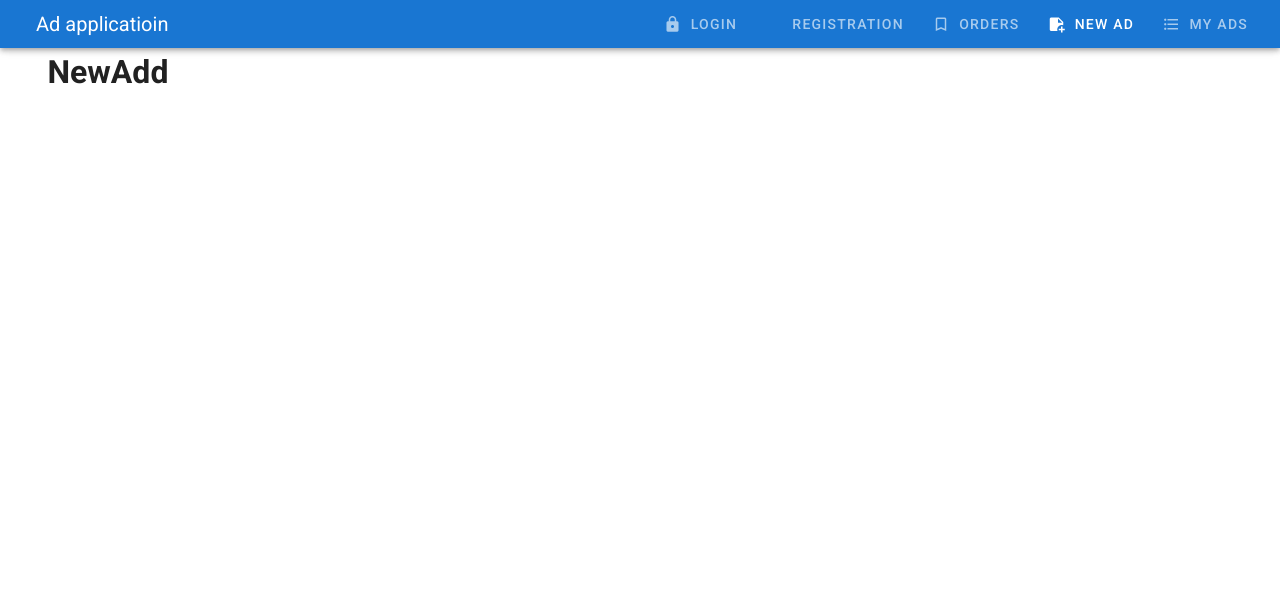
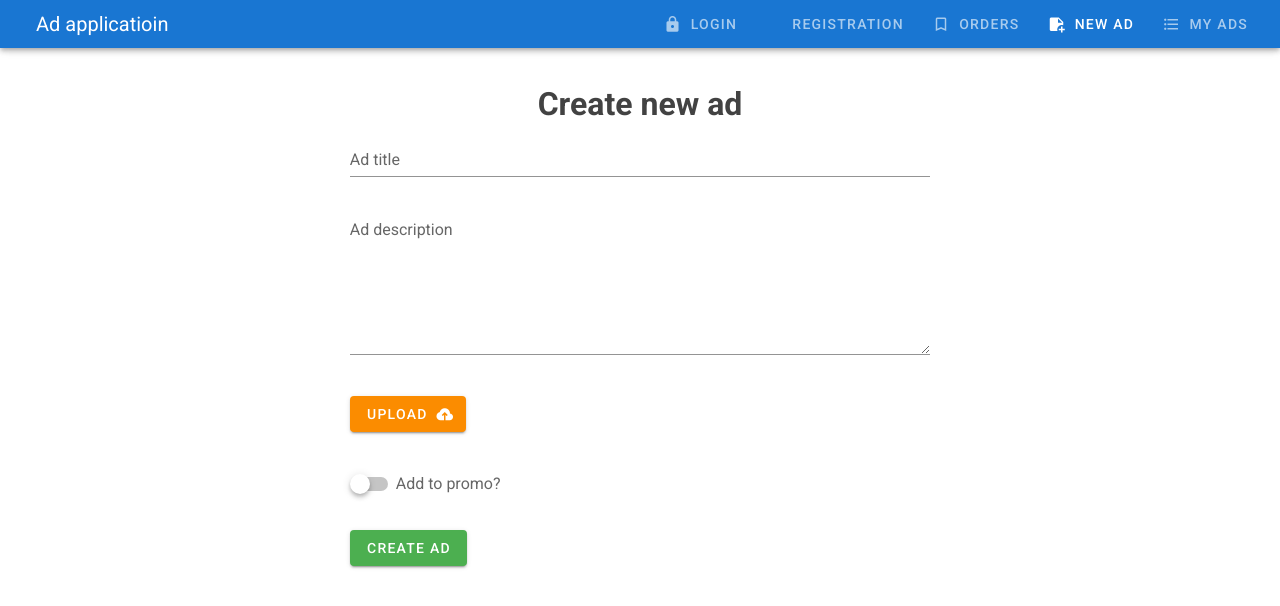
Before and after one commit to asassinev/app-train, a Vue app: page /new in a window 1280 px wide. Shown: the top 606 px of the page. Built offline with nearby package versions, Linux system fonts and the light colour scheme.

Commit message:
created-new-ad-page

```diff
--- a/src/components/Ads/NewAdd.vue
+++ b/src/components/Ads/NewAdd.vue
@@ -1,18 +1,87 @@
 <template>
-    <v-container>
-        <v-layout row>
-            <v-flex xs12>
-                <h1>NewAdd</h1>
-            </v-flex>
+  <v-container >
+    <v-layout>
+      <v-flex xs12 sm6 offset-sm3>
+        <h1 class="secondary--text text-center mt-5">Create new ad</h1>
+        <v-form v-model="valid" ref="form" lazy-validation>
+          <v-text-field
+            name="title"
+            label="Ad title"
+            type="text"
+            v-model="title"
+            required
+            :rules="[v => !!v || 'Title is required']"
+          ></v-text-field>
+          <v-textarea
+            name="description"
+            label="Ad description"
+            type="text"
+            v-model="description"
+            required
+            :rules="[v => !!v || 'Description is required']"
+          ></v-textarea>
+        </v-form>
+        <v-layout class="mb-5 mt-5">
+          <v-flex>
+            <v-btn
+              class="warning">
+              Upload
+              <v-icon right dark>
+                mdi-cloud-upload
+              </v-icon>
+            </v-btn>
+          </v-flex>
         </v-layout>
-    </v-container>
+        <v-layout>
+          <v-flex v-show="src">
+            <img src="" height="100">
+          </v-flex>
+        </v-layout>
+        <v-layout
+          class="px-0"
+          fluid>
+          <v-switch
+            color="primary"
+            v-model="promo"
+            label="Add to promo?"
+          ></v-switch>
+        </v-layout>
+        <v-layout
+          class="row mt-3 px-0">
+          <v-flex xs12>
+            <v-spacer></v-spacer>
+            <v-btn
+              :disabled="!valid"
+              class="success ml-3"
+              @click="createAd">Create ad</v-btn>
+          </v-flex>
+        </v-layout>
+      </v-flex>
+    </v-layout>
+  </v-container>
 </template>
 
 <script>
 export default {
   data () {
     return {
-
+      title: '',
+      description: '',
+      promo: false,
+      valid: false,
+      src: false
+    }
+  },
+  methods: {
+    createAd () {
+      if (this.$refs.form.validate()) {
+        const ad = {
+          title: this.title,
+          description: this.description,
+          promo: this.promo
+        }
+        console.log(ad)
+      }
     }
   }
 }
```
